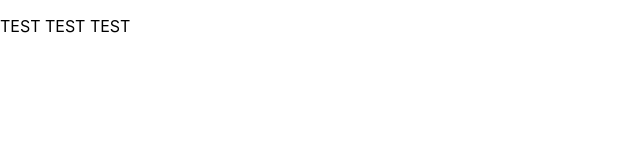
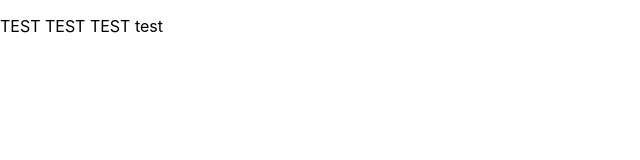
Before and after one commit to yulia-2008/mysite, a React (Create React App) app: page / in a window 1280 px wide. Shown: the top 160 px of the page, without its empty margins (0-640 px from the left). Built offline with nearby package versions, Linux system fonts and the light colour scheme.

Commit message:
update test

```diff
--- a/src/App.js
+++ b/src/App.js
@@ -6,7 +6,7 @@ function App() {
     <div>
 
       <div>
-        <p> TEST TEST TEST</p>
+        <p> TEST TEST TEST test</p>
       </div>
     </div>
 
```
